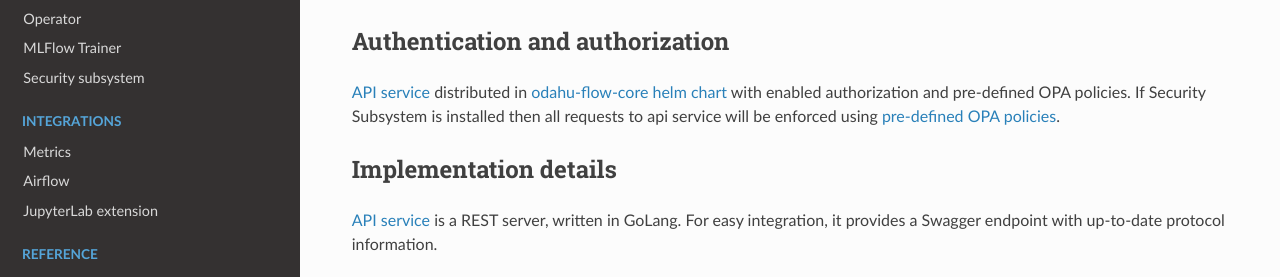
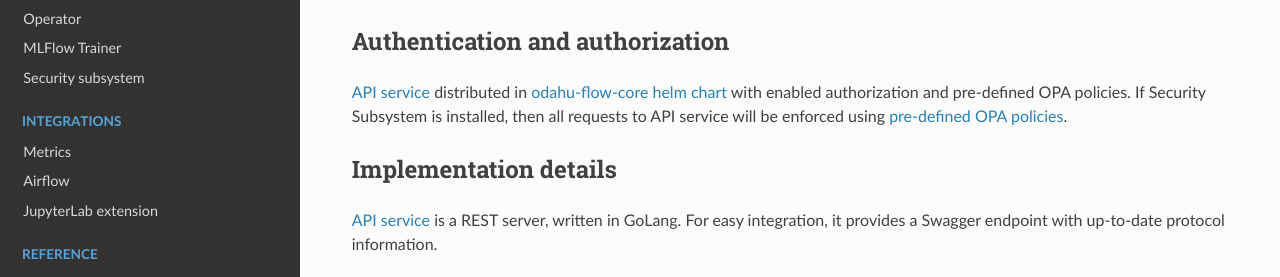
Before and after one commit to odahu/odahu-docs, a Sphinx documentation site: the page built from source/comp_api.rst, in a window 1280 px wide and 1302 px high. Shown: the part 600-877 px from the top of the window. Built offline with Sphinx 7.4.7 and the Read the Docs theme 2.0.0, drawn with Linux system fonts in a browser that asks for light colours; formulas are drawn with MathJax 3.

```diff
--- a/source/comp_api.rst
+++ b/source/comp_api.rst
@@ -27,7 +27,7 @@ Authentication and authorization
 --------------------------------
 
 :term:`API service` distributed in :ref:`odahu-flow-core helm chart <gen_distros:Distributions>` with enabled authorization
-and pre-defined OPA policies. If :ref:`Security Subsystem <comp_security:Security-subsystem>` is installed then all requests to api service will be
+and pre-defined OPA policies. If :ref:`Security Subsystem <comp_security:Security-subsystem>` is installed, then all requests to API service will be
 enforced using :ref:`pre-defined OPA policies <gen_security:ODAHU API and Feedback aggregator policies>`.
 
 
```
